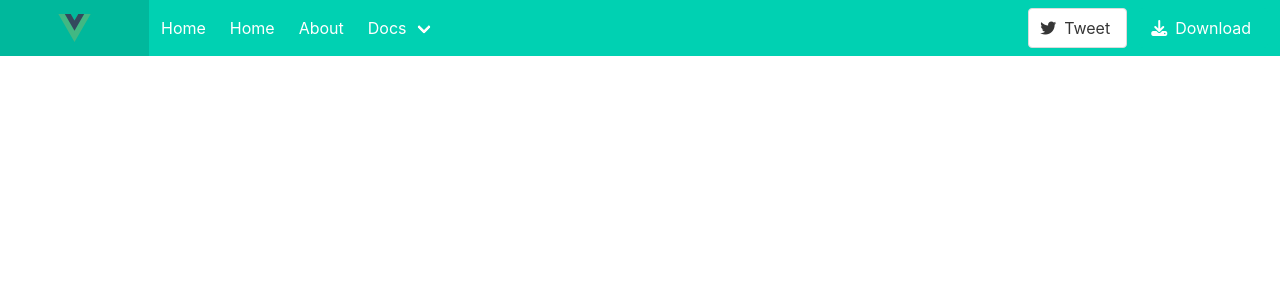
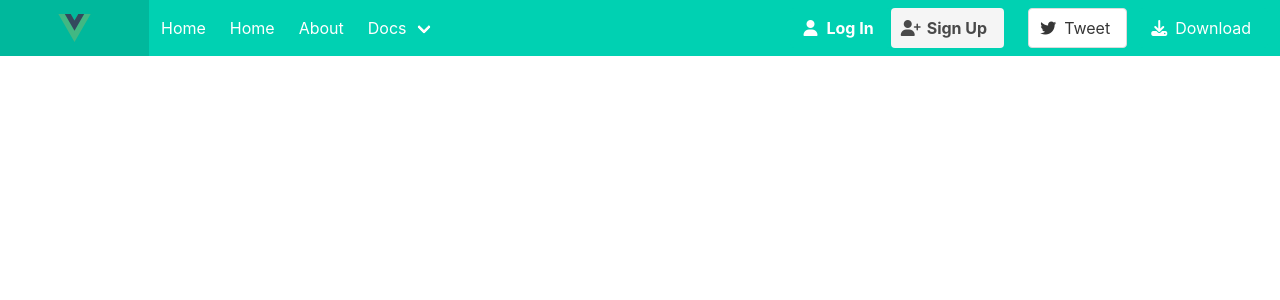
Before and after one commit to justenbetcher/web-dev-spring-2023, a Vue app in the folder client/: page /login in a window 1280 px wide. Shown: the top 300 px of the page. Built offline with nearby package versions, Linux system fonts and the light colour scheme.

Commit message:
login functionality

```diff
--- /dev/null
+++ b/client/src/components/LoginBadge.vue
@@ -0,0 +1,38 @@
+<script setup lang="ts">
+    import { ref } from 'vue';
+    import { useSession , login} from '@/model/session';
+
+    const session = useSession();
+</script>
+
+<template>
+
+    <div class="navbar-item" v-if="session.user">
+        Wecome, {{  session.user.name }}
+        (<a @click="session.user=null">logout</a>)
+	</div>
+
+    <div class="navbar-item" v-else>
+				<a href="#" class="button is-primary" @click="login">
+					<span class="icon">
+						<i class="fas fa-user"></i>
+					</span>
+					<strong>Log In</strong>
+				</a>
+
+                <a href="#" class="button is-light">
+					<span class="icon">
+						<i class="fas fa-user-plus"></i>
+					</span>
+					<strong>Sign Up</strong>
+				</a>
+
+			</div>
+
+
+</template>
+
+
+<style scoped>
+
+</style>
--- a/client/src/components/NavBar.vue
+++ b/client/src/components/NavBar.vue
@@ -1,7 +1,14 @@
 <script setup lang="ts">
     import { RouterLink, RouterView} from 'vue-router';
-    const isMenuActive = false;
+    import { ref } from 'vue';
+	import LoginBadge from './LoginBadge.vue';
 
+    const isMenuActive = ref(false);
+
+    function toggleMenu(){
+      isMenuActive.value = !isMenuActive.value;
+      console.log({ isMenuActive });
+    }
 </script>
 
 <template>
@@ -12,14 +19,14 @@
             <img alt="Vue logo" class="logo" src="@/assets/logo.svg" width="125" height="125" />
 
           </a>
-          <div class="navbar-burger" :class ="{ 'is-active': isMenuActive }" @click="isMenuActive = !isMenuActive">
+          <div class="navbar-burger" v-bind:class ="{ 'is-active': isMenuActive }" @click="toggleMenu">
             <span></span>
             <span></span>
             <span></span>
           </div>
         </div>
 
-        <div class="navbar-menu" :class = "{ 'is-active': isMenuActive }" >
+        <div class="navbar-menu" v-bind:class = "{ 'is-active': isMenuActive }" >
           <div class="navbar-start">
             <a class="navbar-item" href="https://bulma.io/">
               Home
@@ -62,6 +69,9 @@
           </div>
 
           <div class="navbar-end">
+
+            <LoginBadge />
+
             <div class="navbar-item">
               <div class="field is-grouped">
                 <p class="control">
--- /dev/null
+++ b/client/src/model/session.ts
@@ -0,0 +1,23 @@
+import { reactive } from "vue";
+
+const session = reactive({
+    user: null as User | null,
+})
+
+interface User {
+    id?: number;
+    name: string;
+    email?: string;
+    photo?: string;
+    token?: string;
+}
+
+export function useSession() {
+    return session;
+}
+
+export function login() {
+    session.user = {
+        name: "John Doe",
+    }
+}
```
